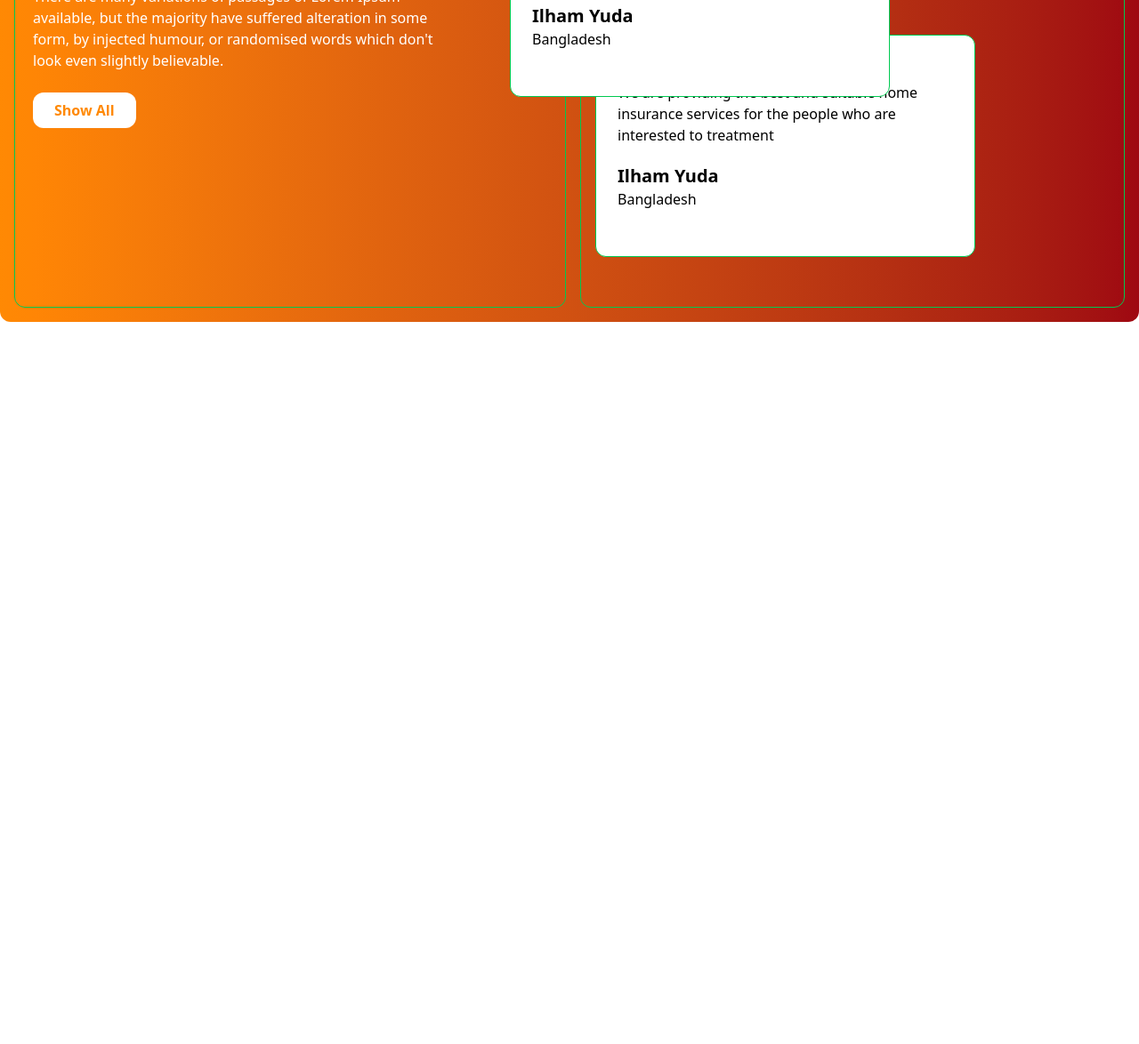
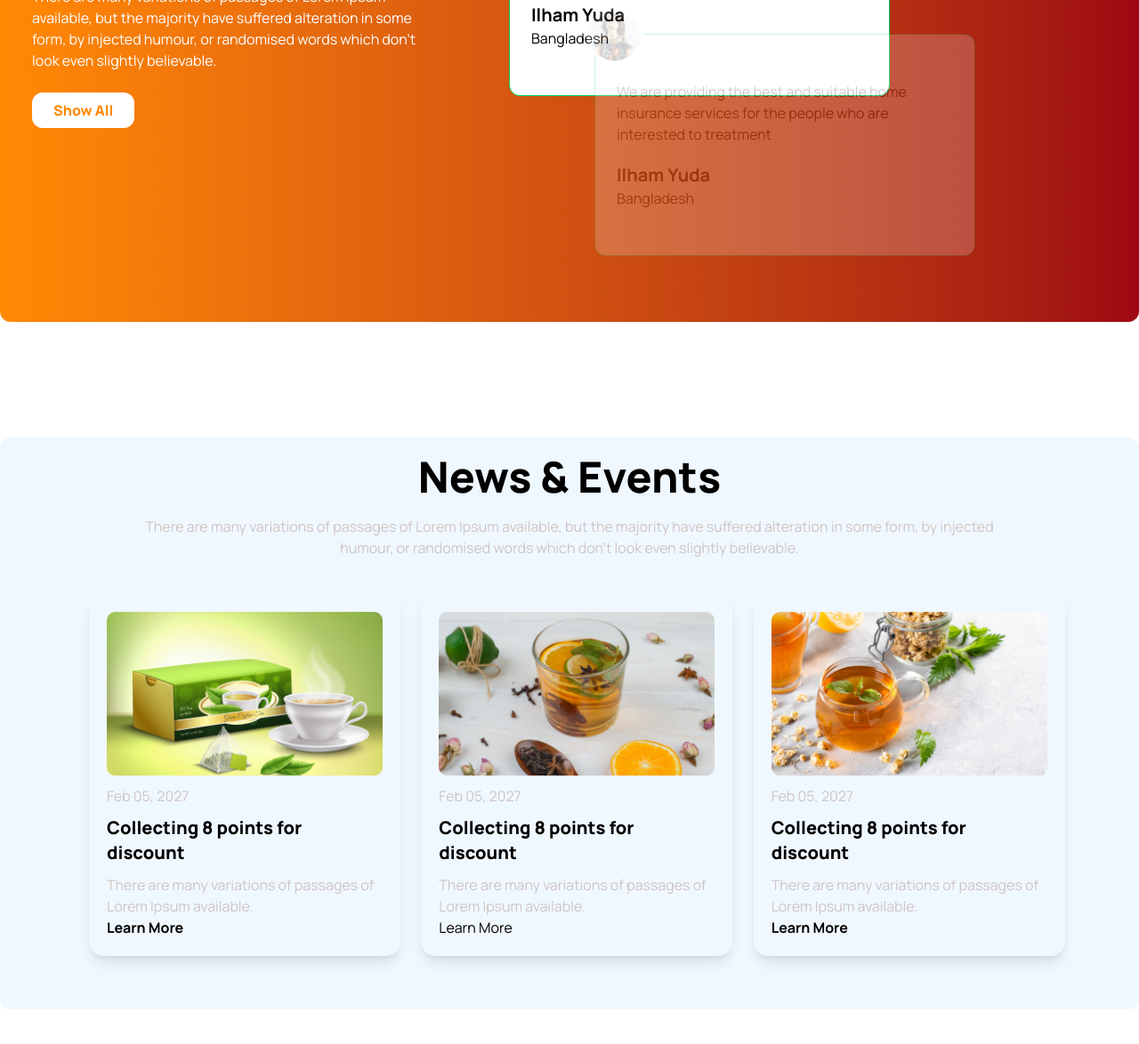
Before and after one commit to sakib404-hub/Web-development-day-23, a plain HTML site: page index.html in a window 1280 px wide. Shown: the part 2805-3979 px from the top of the page at 89% size. Before the commit the page ends 3287 px from the top, so only its background shows below. Drawn offline with nearby package versions, Linux system fonts and the light colour scheme.

Commit message:
added another section news and events

```diff
--- a/index.html
+++ b/index.html
@@ -26,6 +26,7 @@
     <link rel="stylesheet" href="style.css" />
   </head>
   <body>
+    <!-- Header section  -->
     <header>
       <!-- Banner Section Starts Here  -->
       <div
@@ -68,7 +69,7 @@
         </div>
       </div>
     </header>
-    <main>
+    <main class="manrope">
       <!-- Featueed Section Starts Here  -->
       <section class="our_products manrope my-30">
         <h1
@@ -177,9 +178,11 @@
       <section
         class="min-h-[700px] max-w-[1340px] mx-auto my-[120px] rounded-xl flex flex-col md:flex-row gap-4 p-4 bg-gradient-to-l from-red-800 to-orange-400 z-[10]"
       >
+      <!-- Box model for the left section -->
         <div
-          class="left_sectionf flex-1 md:w-1/2 border border-green-500 rounded-xl flex flex-col items-start justify-center p-5"
+          class="left_section flex-1 md:w-1/2 rounded-xl flex flex-col items-start justify-center p-5"
         >
+        <!-- title  -->
           <h3 class="max-w-3/5 text-white text-4xl font-bold">
             Meet Our Super Clients
           </h3>
@@ -195,10 +198,12 @@
             Show All
           </button>
         </div>
+        <!-- box model for the right section  -->
         <div
-          class="right_section flex-1 border border-green-500 rounded-xl p-4 relative"
+          class="right_section flex-1 rounded-xl p-4 relative flex flex-col gap-4"
         >
-        <div class="customer_review h-[250px] w-[70%] border border-green-500 rounded-xl bg-white p-6 absolute top-45 left-[-80px] flex flex-col items-start justify-center z-[100]">
+        <!-- customer review box model 1 -->
+        <div class="customer_review h-[250px] w-[70%] border border-green-500 rounded-xl bg-white p-6 md:bsolute lg:absolute top-45 left-[-80px] flex flex-col items-start justify-center ">
           <div class="images h-16 w-16 rounded-[50%] absolute top-[-30px] left-[-10px]
           p-1 bg-white">
             <img src="photos/client.png" alt="" class="h-full w-full object-cover">
@@ -209,7 +214,8 @@
           <h2 class="text-xl font-bold mt-[20px]">Ilham Yuda</h2>
           <p>Bangladesh</p>
         </div>
-        <div class="customer_review h-[250px] w-[70%] border border-green-500 rounded-xl bg-white p-6 absolute top-10 flex flex-col items-start justify-center z-[10]">
+        <!-- customer review box model - 2 -->
+        <div class="customer_review h-[250px] w-[70%] border border-green-500 rounded-xl bg-white p-6 md:absolute lg:absolute top-10 flex flex-col items-start justify-center md:opacity-20">
           <div class="images h-16 w-16 rounded-[50%] absolute top-[-30px] left-[-10px]
           p-1 bg-white">
             <img src="photos/client.png" alt="" class="h-full w-full object-cover">
@@ -220,7 +226,8 @@
           <h2 class="text-xl font-bold mt-[20px]">Ilham Yuda</h2>
           <p>Bangladesh</p>
         </div>
-        <div class="customer_review h-[250px] w-[70%] border border-green-500 rounded-xl bg-white p-6 absolute top-90 flex flex-col items-start justify-center z-[10]">
+        <!-- customer review box model 3  -->
+        <div class="customer_review h-[250px] w-[70%] border border-green-500 rounded-xl bg-white p-6 md:absolut lg:absolute top-90 flex flex-col items-start justify-center md:opacity-20">
           <div class="images h-16 w-16 rounded-[50%] absolute top-[-30px] left-[-10px]
           p-1 bg-white">
             <img src="photos/client.png" alt="" class="h-full w-full object-cover">
@@ -234,6 +241,39 @@
        </div>
        </div>
       </section>
+      <!-- Main Container for News and Event Section  -->
+       <section class="max-w-[1340px] h-auto mx-auto  my-[130px] bg-[#f0f8ff] p-5 rounded-xl">
+        <!-- title and description of the section -->
+         <h1 class="text-5xl font-extrabold text-center mb-5">News & Events</h1>
+         <p class="w-[80%] text-center mx-auto dark-1">There are many variations of passages of Lorem Ipsum available, but the majority have suffered alteration in some form, by injected humour, or randomised words which don't look even slightly believable. </p>
+         <!-- box container for the card design  -->
+          <div class="container w-[100%] grid grid-cols-1 md:grid-cols-3 gap-10 pr-20 pl-20 py-10">
+            <!-- box - 1 -->
+             <div class="w-[350px] max-h-[450px] p-5 shadow-lg rounded-2xl">
+              <img src="photos/news-1.png" alt="green_tea">
+              <p class="dark-1 my-[10px]">Feb 05, 2027</p>
+              <h2 class="text-xl font-extrabold my-[10px]">Collecting 8 points for discount</h2>
+              <p class="dark-1">There are many variations of passages of Lorem Ipsum available.</p>
+              <p class="font-bold">Learn More</p>
+             </div>
+             <!-- box - 2  -->
+              <div class=" w-[350px] max-h-[450px] p-5 shadow-lg rounded-2xl">
+              <img src="photos/news-2.png" alt="green_tea">
+              <p class="dark-1 my-[10px]">Feb 05, 2027</p>
+              <h2 class="text-xl font-extrabold my-[10px]">Collecting 8 points for discount</h2>
+              <p class="dark-1">There are many variations of passages of Lorem Ipsum available.</p>
+              <p>Learn More</p>
+             </div>
+             <!-- box -3  -->
+              <div class=" w-[350px] max-h-[450px] p-5 shadow-lg rounded-2xl">
+              <img src="photos/news-3.png" alt="green_tea">
+              <p class="dark-1 my-[10px]">Feb 05, 2027</p>
+              <h2 class="text-xl font-extrabold my-[10px]">Collecting 8 points for discount</h2>
+              <p class="dark-1">There are many variations of passages of Lorem Ipsum available.</p>
+              <p class="font-bold">Learn More</p>
+             </div>
+          </div>
+       </section>
     </main>
     <footer></footer>
   </body>
--- a/style.css
+++ b/style.css
@@ -4,3 +4,6 @@
   font-weight: normal;
   font-style: normal;
 }
+.dark-1{
+  color: rgba(206, 197, 197, 1);
+}
--- /dev/null
+++ b/taileind.config.css
@@ -0,0 +1 @@
+@import 'tailwindcss';
```
Also changed, not shown: taileind.config.js (deleted).
